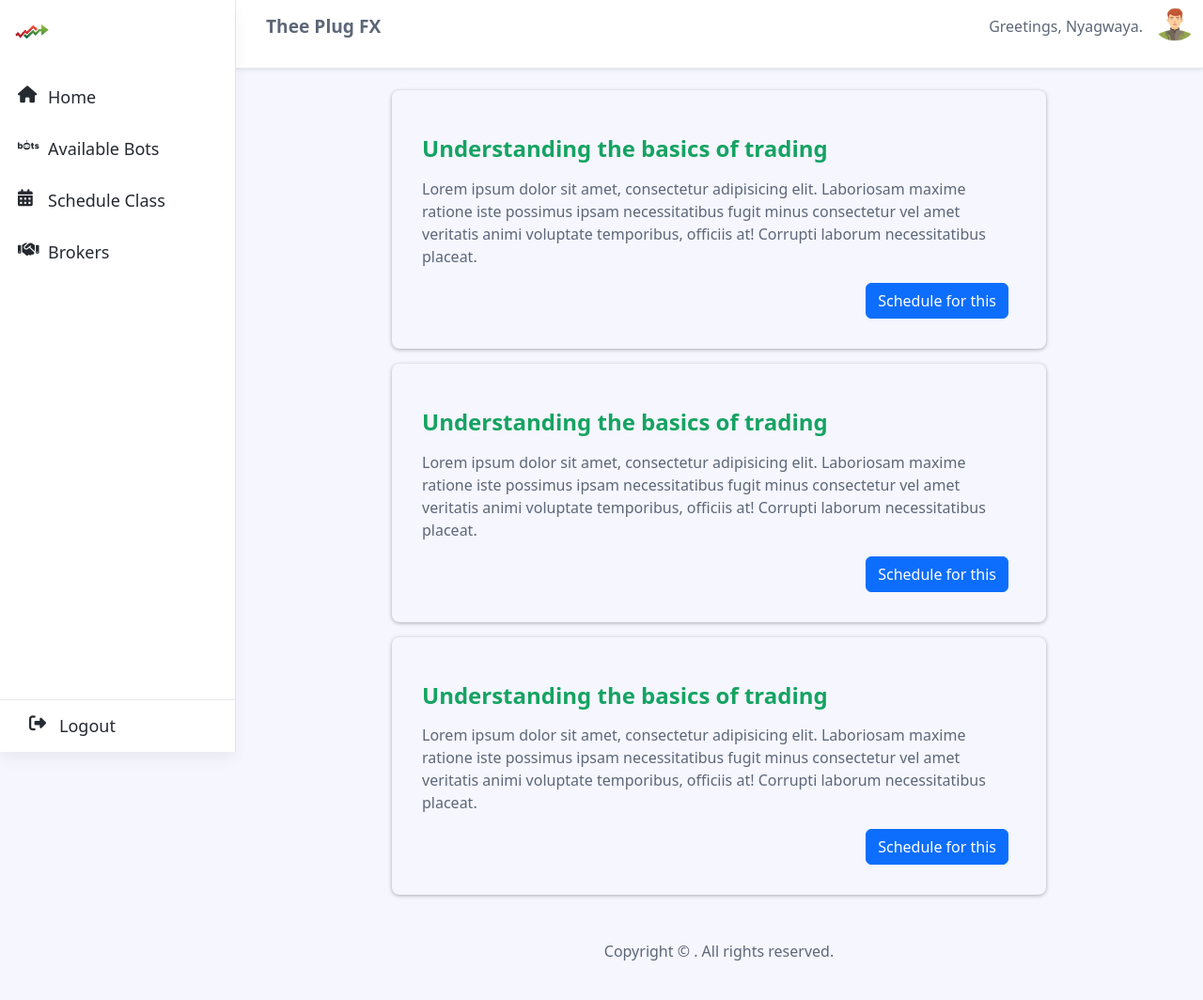
After one commit to Ezekiah3854/thee-plug-trading-website, a Flask app: page /schedule-class in a window 1280 px wide. The commit adds this page. Shown: the whole page at 94% size. Run offline with Flask 3, Linux system fonts and the light colour scheme; some libraries are stand-ins or nearby versions.

Commit message:
classes page and other pages

```diff
--- a/app.py
+++ b/app.py
@@ -19,3 +19,19 @@ app.permanent_session_lifetime = datetime.timedelta(minutes=30)
 def home():
     """landing page"""
     return render_template("home.html"), 200
+
+
+@app.get("/schedule-class")
+def schedule_class():
+    """schedule class page"""
+    return render_template("class.html"), 200
+
+@app.get("/brokers")
+def get_broker():
+    """brokers page"""
+    return render_template("brokers.html"), 200
+
+@app.get("/available-bots")
+def available_bots():
+    """available bots page"""
+    return render_template("available_bots.html"), 200
--- a/static/css/home.css
+++ b/static/css/home.css
@@ -216,7 +216,6 @@ width: auto;}
 .nav {
     --bs-nav-link-padding-x: 1rem;
     --bs-nav-link-padding-y: 0.5rem;
-    --bs-nav-link-font-weight: ;
     --bs-nav-link-color: var(--bs-link-color);
     --bs-nav-link-hover-color: var(--bs-link-hover-color);
     --bs-nav-link-disabled-color: var(--bs-secondary-color);
@@ -230,7 +229,6 @@ width: auto;}
     display:block;
     padding:var(--bs-nav-link-padding-y) var(--bs-nav-link-padding-x);
     font-size:var(--bs-nav-link-font-size);
-    font-weight:var(--bs-nav-link-font-weight);
     color:var(--bs-nav-link-color);
     text-decoration:none;
     background:none;
@@ -546,6 +544,8 @@ h4,.h4 {
     left:1rem;
     top:.7rem
 }
+
+/* styling side panel footer (logout) */
 .app-sidepanel-footer {
     width:100%;
     bottom:0;
@@ -556,6 +556,8 @@ h4,.h4 {
 .app-sidepanel-footer .app-nav-footer {
     margin-bottom:0
 }
+
+/* styling various components with media query */
 @media(max-width: 1199.98px) {
     .app-sidepanel {
         transition:all .4s ease-in-out;
@@ -601,6 +603,7 @@ h4,.h4 {
 .app-footer .copyright {
     font-size:.8125rem
 }
+/* styling app wrapper with transition */
 .app-wrapper {
     transition:all .4s ease-in-out
 }
@@ -609,3 +612,12 @@ h4,.h4 {
         transition:none
     }
 }
+
+/* styling schedule class page */
+.class-container {
+    padding: 2em;
+    background-color: #f5f6fe;
+    border-radius: 0.5rem;
+    box-shadow: 0 1px 4px rgba(0, 0, 0, 0.3);
+    margin: 1em 0;
+}
--- /dev/null
+++ b/templates/available_bots.html
@@ -0,0 +1,5 @@
+{% extends "home.html"%}
+{% block title %}Available Bots | The plug Trading{% endblock %}
+{% block content %}
+
+{% endblock %}
--- /dev/null
+++ b/templates/brokers.html
@@ -0,0 +1,5 @@
+{% extends "home.html"%}
+{% block title %}Brokers | The plug Trading{% endblock %}
+{% block content %}
+
+{% endblock %}
--- /dev/null
+++ b/templates/class.html
@@ -0,0 +1,31 @@
+{% extends "home.html"%}
+{% block title %}Classes | The plug Trading{% endblock %}
+{% block content %}
+    {% block element1%}
+        <div class="class-container">
+            <h4 class="fw-bold text-primary my-3">Understanding the basics of trading</h4>
+            <p>Lorem ipsum dolor sit amet, consectetur adipisicing elit. Laboriosam maxime ratione iste possimus ipsam necessitatibus fugit minus consectetur vel amet veritatis animi voluptate temporibus, officiis at! Corrupti laborum necessitatibus placeat.</p>
+            <div class="d-md-flex justify-content-md-end">
+                <button class="btn btn-primary me-md-2" type="button">Schedule for this</button>
+            </div>
+        </div>
+    {% endblock%}
+    {% block element2%}
+    <div class="class-container">
+        <h4 class="fw-bold text-primary my-3">Understanding the basics of trading</h4>
+        <p>Lorem ipsum dolor sit amet, consectetur adipisicing elit. Laboriosam maxime ratione iste possimus ipsam necessitatibus fugit minus consectetur vel amet veritatis animi voluptate temporibus, officiis at! Corrupti laborum necessitatibus placeat.</p>
+        <div class="d-md-flex justify-content-md-end">
+            <button class="btn btn-primary me-md-2" type="button">Schedule for this</button>
+        </div>
+    </div>
+    {% endblock%}
+    {% block element3%}
+    <div class="class-container">
+        <h4 class="fw-bold text-primary my-3">Understanding the basics of trading</h4>
+        <p>Lorem ipsum dolor sit amet, consectetur adipisicing elit. Laboriosam maxime ratione iste possimus ipsam necessitatibus fugit minus consectetur vel amet veritatis animi voluptate temporibus, officiis at! Corrupti laborum necessitatibus placeat.</p>
+        <div class="d-md-flex justify-content-md-end">
+            <button class="btn btn-primary me-md-2" type="button">Schedule for this</button>
+        </div>
+    </div>
+    {% endblock%}
+{% endblock %}
--- a/templates/home.html
+++ b/templates/home.html
@@ -5,6 +5,8 @@
     <meta charset="utf-8">
     <meta http-equiv="X-UA-Compatible" content="IE=edge">
     <meta name="viewport" content="width=device-width, initial-scale=1.0">
+	<link href="https://cdn.jsdelivr.net/npm/bootstrap@5.3.5/dist/css/bootstrap.min.css" rel="stylesheet" integrity="sha384-SgOJa3DmI69IUzQ2PVdRZhwQ+dy64/BUtbMJw1MZ8t5HZApcHrRKUc4W0kG879m7" crossorigin="anonymous">
+	<script src="https://cdn.jsdelivr.net/npm/bootstrap@5.3.5/dist/js/bootstrap.bundle.min.js" integrity="sha384-k6d4wzSIapyDyv1kpU366/PK5hCdSbCRGRCMv+eplOQJWyd1fbcAu9OCUj5zNLiq" crossorigin="anonymous"></script>
 	<link rel="stylesheet" href="https://cdnjs.cloudflare.com/ajax/libs/font-awesome/6.7.2/css/all.min.css" integrity="sha512-Evv84Mr4kqVGRNSgIGL/F/aIDqQb7xQ2vcrdIwxfjThSH8CSR7PBEakCr51Ck+w+/U6swU2Im1vVX0SVk9ABhg==" crossorigin="anonymous" referrerpolicy="no-referrer" />
     <link rel="stylesheet" href="{{ url_for('static', filename='css/home.css') }}">
 </head>
@@ -16,7 +18,7 @@
                 <div class="app-header-content">
                     <div class="row justify-content-between align-items-center py-2">
                         <div class="col-auto">
-                            <a id="sidepanel-toggler" class="sidepanel-toggler d-inline-block d-xl-none p-md-3">
+                            <a id="sidepanel-toggler" class="sidepanel-toggler d-inline-block d-xl-none p-md-3" style="cursor: pointer;">
                                 <svg xmlns="http://www.w3.org/2000/svg" width="30" height="30" viewBox="0 0 30 30" role="img"><title>Menu</title><path stroke="currentColor" stroke-linecap="round" stroke-miterlimit="10" stroke-width="2" d="M4 7h22M4 15h22M4 23h22"></path></svg>
                             </a>
                             <p style="font-size: larger; font-weight: 700; padding-left: 2ex; position: relative;" >Thee Plug FX</p>
@@ -97,6 +99,7 @@
 					<div class="container onprintContainer">
 						<div class="container my-3 py-3" id="product">
 							<div class="row align-items-center shadow p-4 rounded">
+								{%block element1%}
 								<!-- Image -->
 								<div class="col-lg-5 text-center">
 									<img src="{{ url_for('static', filename='img/trading_bot.jpg') }}" class="img-fluid rounded shadow-sm" alt="product">
@@ -107,11 +110,13 @@
 									<h4 class="fw-bold text-primary my-3">Bots</h4>
 									<p>Lorem ipsum dolor sit amet consectetur, adipisicing elit. Id quae molestias excepturi distinctio quas eaque nesciunt ex est, cupiditate veritatis. Vitae, ullam rem fugiat iusto itaque quas modi accusamus. Earum.</p>
 								</div>
+								{%endblock%}
 							</div>
 						</div>
 
 						<div class="container my-3 py-3" id="product">
 							<div class="row align-items-center shadow p-4 rounded">
+								{% block element2%}
 								<!-- Image -->
 								<div class="col-lg-5 text-center">
 									<img src="{{ url_for('static', filename='img/class_img.jpg') }}" class="img-fluid rounded shadow-sm" alt="product">
@@ -122,11 +127,13 @@
 									<h4 class="fw-bold text-primary my-3">Classes</h4>
 									<p>Lorem ipsum dolor sit amet consectetur adipisicing elit. Quos, facere corrupti voluptatum atque tenetur dolorum exercitationem architecto aut amet sapiente nostrum odio aliquam debitis a ex veritatis, est blanditiis qui.</p>
 								</div>
+								{% endblock%}
 							</div>
 						</div>
 
 						<div class="container my-3 py-3" id="product">
 							<div class="row align-items-center shadow p-4 rounded">
+								{% block element3%}
 								<!-- Image -->
 								<div class="col-lg-5 text-center">
 									<img src="{{ url_for('static', filename='img/sign_trading.png') }}" class="img-fluid rounded shadow-sm" alt="product">
@@ -138,6 +145,7 @@
 									<p>Lorem ipsum dolor sit amet, consectetur adipisicing elit. Laboriosam maxime ratione iste possimus ipsam necessitatibus fugit minus consectetur vel amet veritatis animi voluptate temporibus, officiis at! Corrupti laborum necessitatibus placeat.</p>
 
 								</div>
+								{% endblock%}
 							</div>
 						</div>
 					</div>
```
